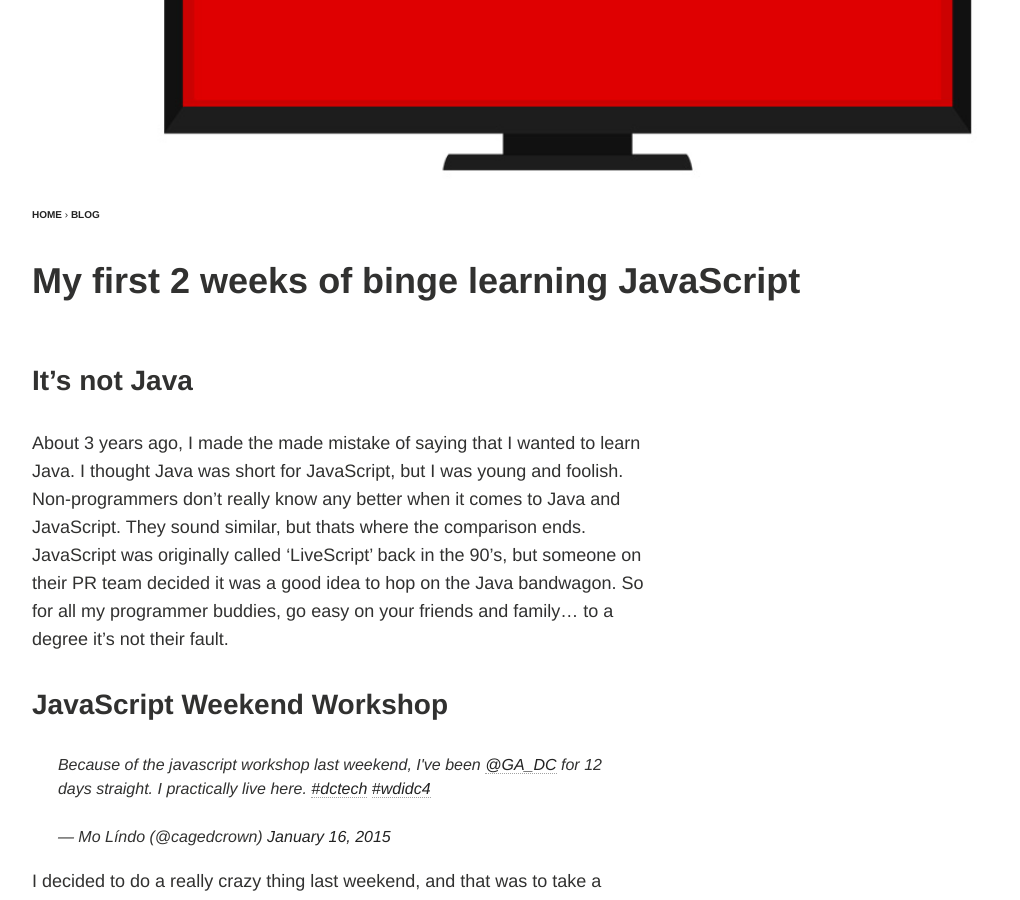
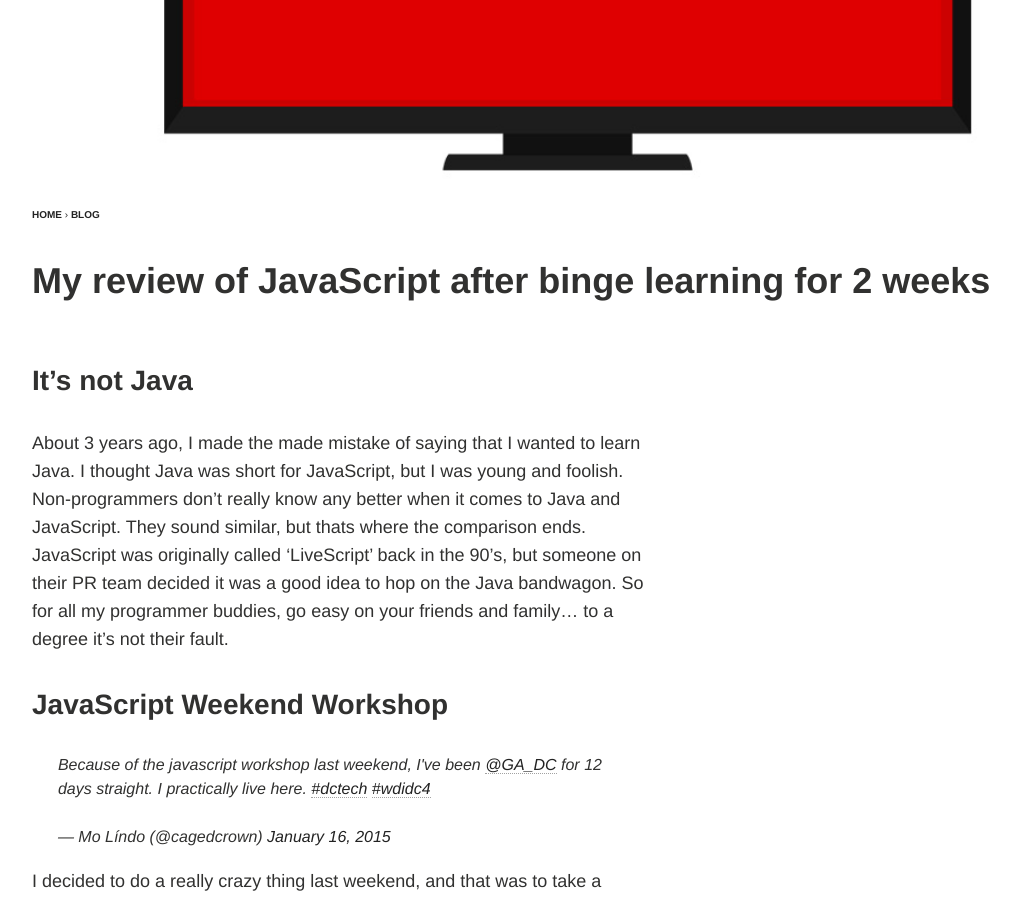
Before and after one commit to cagedcrown/cagedcrown.github.io, a Jekyll site: the page built from _posts/blog/2015-01-19-first-2-weeks-of-javascript.md, in a window 1280 px wide and 900 px high, scrolled down 499 px. Shown: the whole window, without its empty margins (64-1084 px from the left). Built offline with Jekyll 4.4.1, drawn with Linux system fonts in a browser that asks for light colours; comment, search, counter and statistics services are not loaded.

Commit message:
changed title to My review of JavaScript after binge learning for 2 weeks

```diff
--- a/_posts/blog/2015-01-19-first-2-weeks-of-javascript.md
+++ b/_posts/blog/2015-01-19-first-2-weeks-of-javascript.md
@@ -1,6 +1,6 @@
 ---
 layout: article
-title: "My first 2 weeks of binge learning JavaScript"
+title: "My review of JavaScript after binge learning for 2 weeks"
 categories: blog
 date: 2015-01-19
 modified:
--- a/index.html
+++ b/index.html
@@ -147,7 +147,7 @@
 
             <div class="tile">
               <a href="http://cagedcrown.com/blog/hosting-your-site-on-github/" class="post-teaser"><img src="//cagedcrown.com/images/JavaScript_Netflix_400x250.jpg"></a>
-              <h2 class="post-title"><a href="http://cagedcrown.com/blog/first-2-weeks-of-javascript/">My first 2 weeks of binge learning JavaScript</a></h2>
+              <h2 class="post-title"><a href="http://cagedcrown.com/blog/first-2-weeks-of-javascript/">My review of JavaScript after binge learning for 2 weeks</a></h2>
               <p class="entry-date date published">January 19th, 2015</p>
               <p class="post-excerpt">A bootcamp inside of a bootcamp & a CodePen meetup.</p>
             </div><!-- /.tile -->
```
